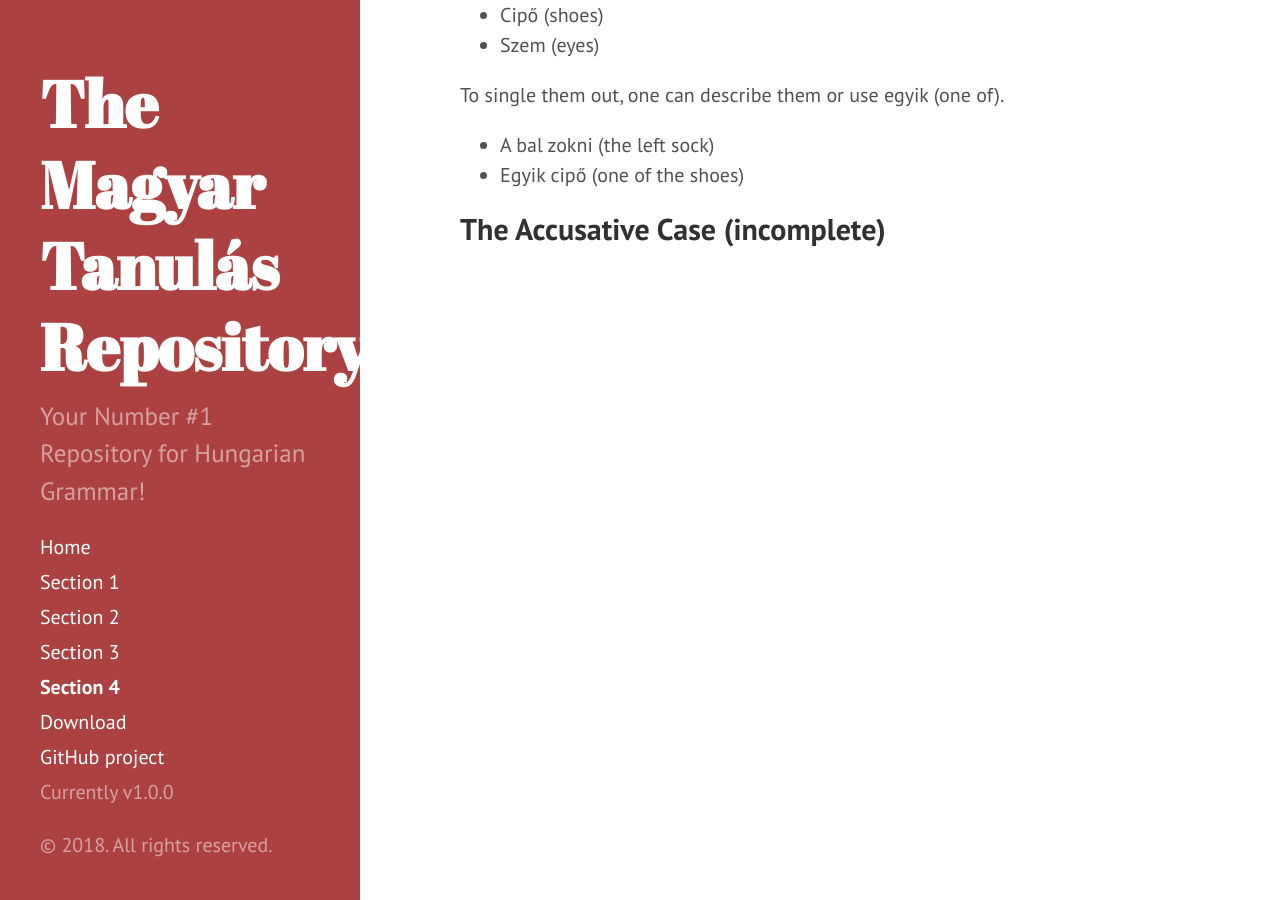
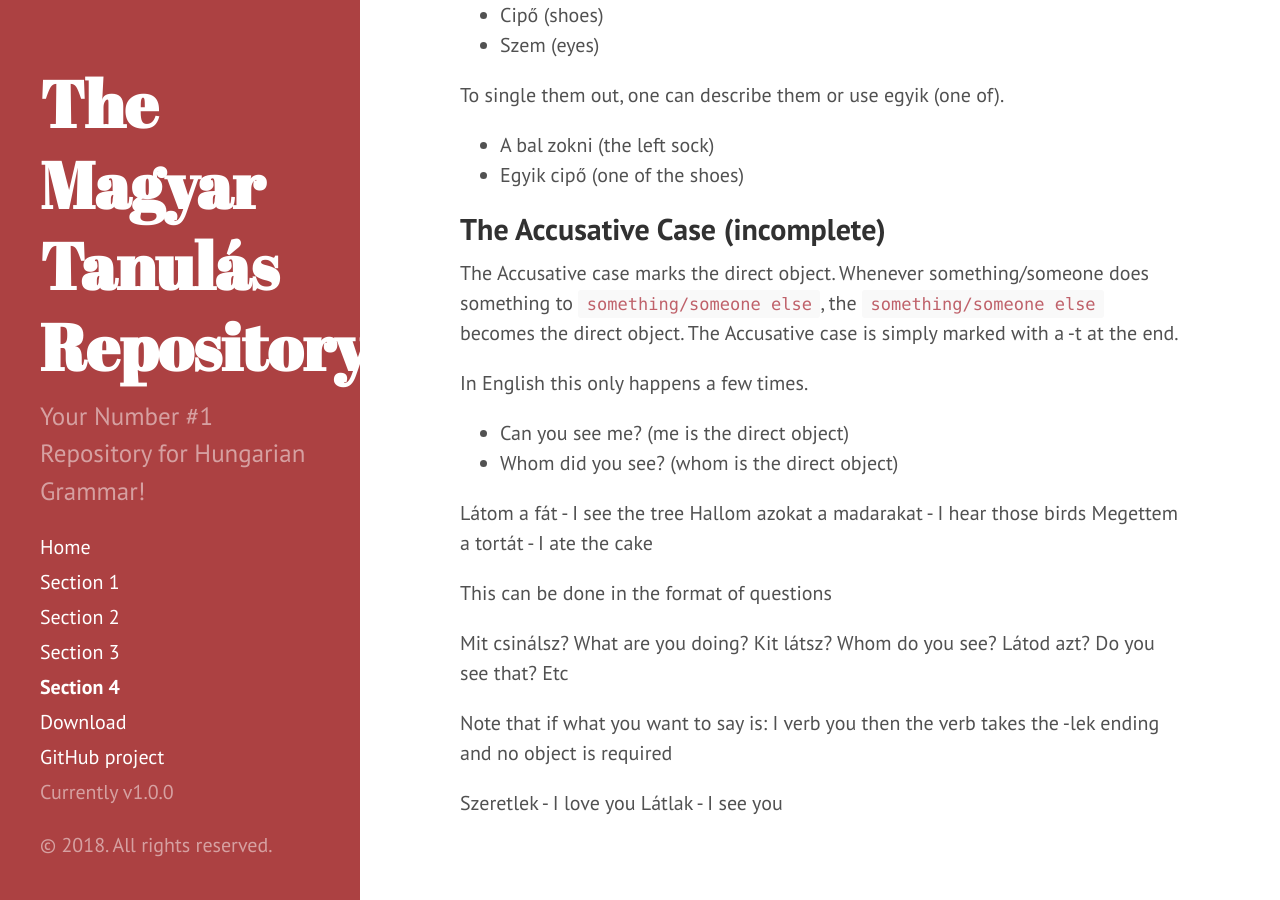
Before and after one commit to Magyartanulas/magyartanulas.github.io, a Jekyll site: the page built from Section4.md, in a window 1280 px wide and 900 px high, scrolled down 2851 px. Built offline with Jekyll 4.4.1, drawn with Linux system fonts in a browser that asks for light colours; Markdown is read by kramdown in place of the engine named in the settings; some of the changed text lies outside the part shown.

Commit message:
Update Section4.md

```diff
--- a/Section4.md
+++ b/Section4.md
@@ -87,3 +87,27 @@ To single them out, one can describe them or use egyik (one of).
 * Egyik cipő (one of the shoes)
 
 ## The Accusative Case (incomplete)
+
+The Accusative case marks the direct object. Whenever something/someone does something to `something/someone else`,
+the `something/someone else` becomes the direct object. The Accusative case is simply marked with a -t at the end.
+
+In English this only happens a few times.
+
+* Can you see me? (me is the direct object)
+* Whom did you see? (whom is the direct object)
+
+Látom a fát - I see the tree
+Hallom azokat a madarakat - I hear those birds
+Megettem a tortát - I ate the cake
+
+This can be done in the format of questions
+
+Mit csinálsz? What are you doing?
+Kit látsz? Whom do you see?
+Látod azt? Do you see that?
+Etc
+
+Note that if what you want to say is: I verb you then the verb takes the -lek ending and no object is required
+
+Szeretlek - I love you
+Látlak - I see you
```
Also changed, not shown: other parts of Section4.md (+1 -1 lines).
